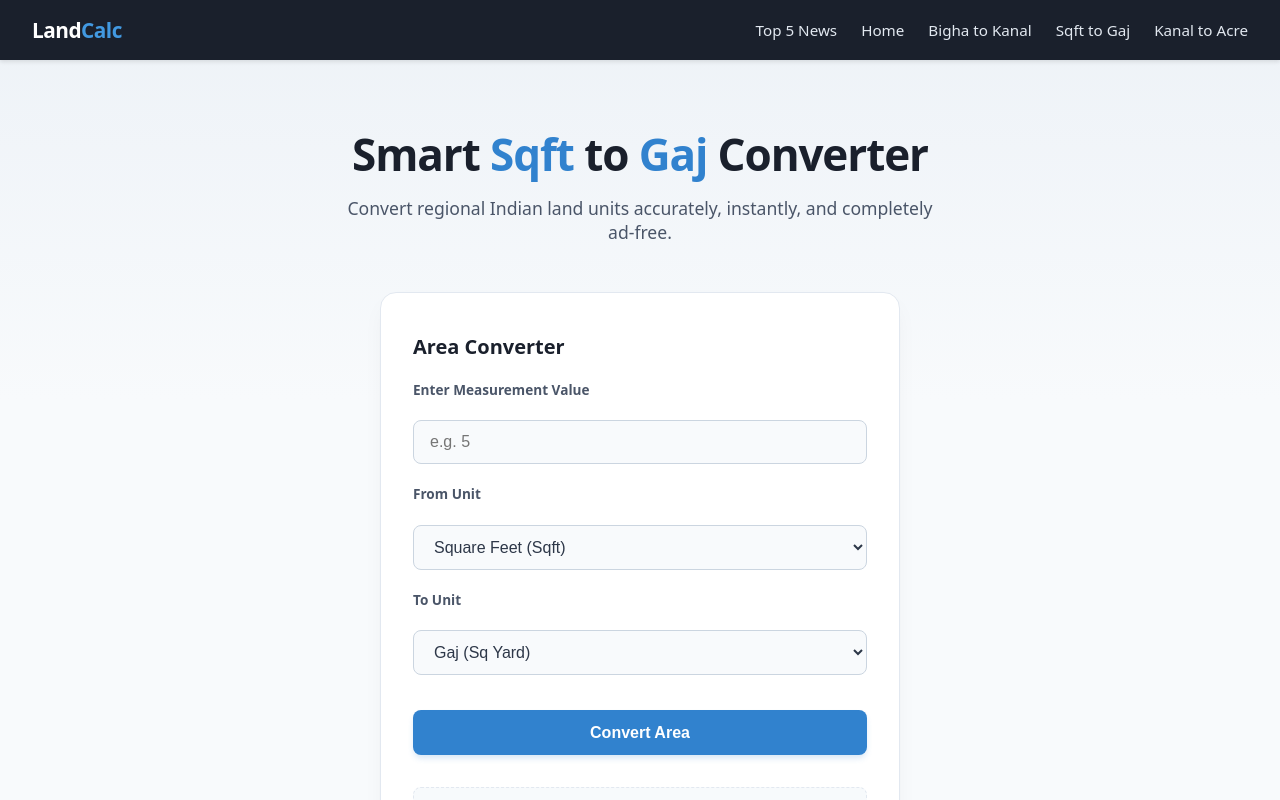
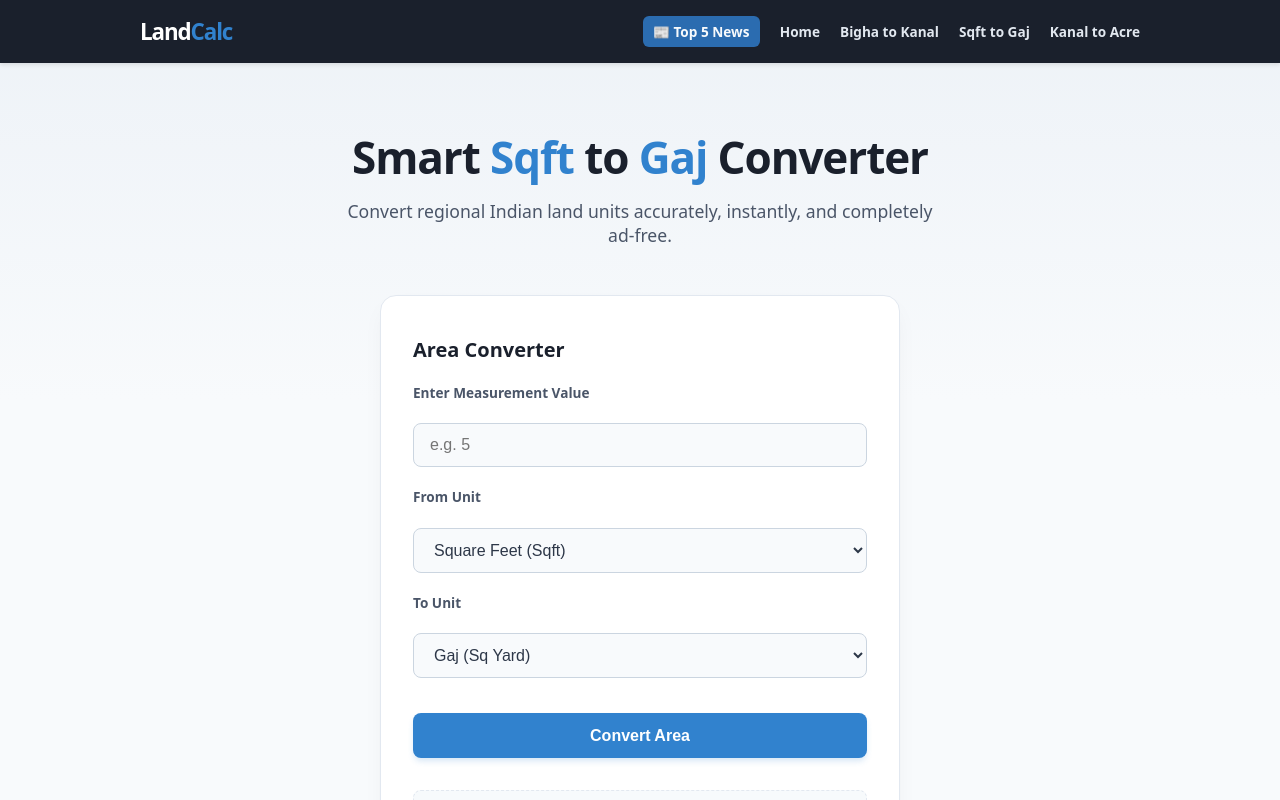
Before and after one commit to Shankarm3/landcalc-next, a Next.js app: page / in a window 1280 px wide. Shown: the top 800 px of the page. Built offline with nearby package versions, Linux system fonts and the light colour scheme.

Commit message:
chore: wiping old folder layout

```diff
--- a/components/Navbar.js
+++ b/components/Navbar.js
@@ -1,96 +1,123 @@
+"use client";
+
 import Link from "next/link";
 
 export default function Navbar() {
    return (
       <nav
          style={{
-            backgroundColor: "#1a202c", // Deep premium slate/dark background
-            padding: "1rem 2rem",
+            backgroundColor: "#1a202c",
+            padding: "1rem",
             boxShadow: "0 2px 4px rgba(0,0,0,0.1)",
-            display: "flex",
-            justifyContent: "space-between",
-            alignItems: "center",
-            fontFamily: "system-ui, -apple-system, sans-serif",
+            boxSizing: "border-box",
+            width: "100%",
          }}
       >
-         {/* Left side: Brand Logo / Name */}
+         <div
+            style={{
+               maxWidth: "1000px",
+               margin: "0 auto",
+               display: "flex",
+               // 🔥 Mobile Fix: Jab screen chhoti ho, brand upar aur links automatically niche flexible rows me adjust honge
+               flexDirection: "row",
+               flexWrap: "wrap",
+               alignItems: "center",
+               justifyContent: "space-between",
+               gap: "1rem",
+            }}
+         >
+            {/* Logo / Brand Name */}
             <Link
                href="/"
                style={{
                   color: "#ffffff",
                   textDecoration: "none",
-               fontSize: "1.3rem",
+                  fontSize: "1.4rem",
                   fontWeight: "800",
-               letterSpacing: "-0.025em",
+                  letterSpacing: "-0.05em",
                }}
             >
-            Land<span style={{ color: "#4299e1" }}>Calc</span>
+               Land<span style={{ color: "#3182ce" }}>Calc</span>
             </Link>
 
-         {/* Right side: Clean, Spacious Navigation Links */}
+            {/* Links Container */}
             <div
                style={{
                   display: "flex",
-               gap: "1.5rem",
+                  // 🔥 Mobile Navigation Layout Fix:
+                  // Links wrap honge aur mobile par clean space maintain karenge bina screen todte hue
+                  flexWrap: "wrap",
                   alignItems: "center",
+                  gap: "clamp(0.5rem, 3vw, 1.25rem)", // Responsive text gaps
                }}
             >
                <Link
                   href="/news"
                   style={{
-                  color: "#e2e8f0",
+                     color: "#f7fafc",
+                     backgroundColor: "#2b6cb0", // Highlights the news tab beautifully
+                     padding: "0.35rem 0.65rem",
+                     borderRadius: "6px",
                      textDecoration: "none",
-                  fontSize: "0.95rem",
-                  fontWeight: "500",
+                     fontSize: "0.85rem",
+                     fontWeight: "700",
                   }}
                >
-               Top 5 News
+                  📰 Top 5 News
                </Link>
+
                <Link
                   href="/"
                   style={{
                      color: "#e2e8f0",
                      textDecoration: "none",
-                  fontSize: "0.95rem",
-                  fontWeight: "500",
+                     fontSize: "0.85rem",
+                     fontWeight: "600",
                   }}
                >
                   Home
                </Link>
+
                <Link
-               href="/bigha-to-kanal"
+                  href="/bigha-to-kanal" // Adjust if your paths are different
                   style={{
                      color: "#e2e8f0",
                      textDecoration: "none",
-                  fontSize: "0.95rem",
-                  fontWeight: "500",
+                     fontSize: "0.85rem",
+                     fontWeight: "600",
+                     whiteSpace: "nowrap", // Prevents text splitting into 2 messy lines
                   }}
                >
                   Bigha to Kanal
                </Link>
+
                <Link
                   href="/sqft-to-gaj"
                   style={{
                      color: "#e2e8f0",
                      textDecoration: "none",
-                  fontSize: "0.95rem",
-                  fontWeight: "500",
+                     fontSize: "0.85rem",
+                     fontWeight: "600",
+                     whiteSpace: "nowrap",
                   }}
                >
                   Sqft to Gaj
                </Link>
+
                <Link
                   href="/kanal-to-acre"
                   style={{
                      color: "#e2e8f0",
                      textDecoration: "none",
-                  fontSize: "0.95rem",
-                  fontWeight: "500",
+                     fontSize: "0.85rem",
+                     fontWeight: "600",
+                     whiteSpace: "nowrap",
                   }}
                >
                   Kanal to Acre
                </Link>
             </div>
+         </div>
       </nav>
    );
 }
```
Lines whose indentation alone changed are shown as unchanged.
